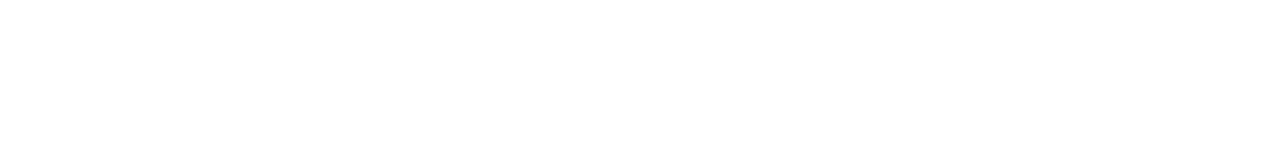
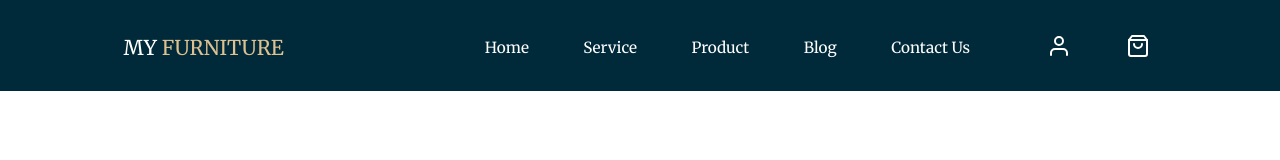
Before and after one commit to agstnvickri/furniture-app, a plain HTML site: page index.html in a window 1280 px wide. Drawn offline with nearby package versions, Linux system fonts and the light colour scheme.

Commit message:
membuat navbar

```diff
--- a/assets/css/style.css
+++ b/assets/css/style.css
@@ -4,7 +4,7 @@
       --color-dark: #323232;
       --color-light: #fff;
 
-      --font-primary: 'Merriweather', sans-serif;
+      --font-primary: 'Merriweather', serif;
       --font-secondary: "Open Sans", sans-serif;
 }
 
@@ -34,11 +34,20 @@ article, aside, details, figcaption, figure,
 footer, header, hgroup, menu, nav, section {
 	display: block;
 }
+* {
+      box-sizing: border-box;
+}
 body {
-	line-height: 1;
+	line-height: 150%;
+      font-family: var(--font-secondary);
+      color: var(--color-dark);
 }
 ol, ul {
 	list-style: none;
+}
+a {
+      text-decoration: none;
+      display: block;
 }
 blockquote, q {
 	quotes: none;
@@ -54,3 +63,93 @@ table {
 }
 
 /* general style css */
+nav {
+      width: 100vw;
+      background: var(--color-primary);
+}
+.container {
+      max-width: 85.375rem;
+      width: 100%;
+      margin: 0 auto;
+      display: flex;
+      flex-direction: column;
+}
+.wrapper {
+      width: inherit;
+      display: flex;
+}
+.menu-item,
+.brand {
+      font-family: var(--font-primary);
+}
+.menu-item {
+      font-size: 1.125rem;
+}
+.brand {
+      font-size: 1.5rem;
+}
+
+
+/* navbar */
+#navbar {
+      padding: 2rem 0 1.5rem;
+}
+#navbar .wrapper {
+      justify-content: space-between;
+      align-items: center;
+}
+#navbar .navigation {
+      display: flex;
+      gap: 4.688rem;
+      align-items: center;
+}
+#navbar .brand {
+      text-transform: uppercase;
+      user-select: none;
+}
+#navbar .brand span {
+      color: var(--color-secondary);
+}
+#navbar .menu-item {
+      display: block;
+      padding: 0.5rem;
+      transition-duration:.3s;
+}
+#navbar .menu-item:hover {
+      color: var(--color-secondary);
+}
+#navbar .toggle {
+      display: none;
+}
+#navbar .navigation-icon,
+#navbar .navigation-menu {
+      display: flex;
+      gap: 3rem;
+}
+#navbar .menu-toggle,
+#navbar .menu-item,
+#navbar .brand {
+      color: var(--color-light);
+}
+
+/* desktop */
+@media screen and (max-width: 1440px) {
+      html {
+            font-size: 85%;
+      }
+      .container {
+            padding-inline: 5%;
+      }
+}
+
+/* full HD */
+@media screen and (max-width: 1024px) {
+      html {
+            font-size: 80%;
+      }
+      #navbar .navigation-icon,
+      #navbar .navigation-menu {
+            display: flex;
+            gap: 1rem;
+      }
+}
--- a/index.html
+++ b/index.html
@@ -7,7 +7,7 @@
       <!-- fonts -->
       <link rel="preconnect" href="https://fonts.googleapis.com">
       <link rel="preconnect" href="https://fonts.gstatic.com" crossorigin>
-      <link href="https://fonts.googleapis.com/css2?family=Merriweather+Sans:ital,wght@0,300..800;1,300..800&family=Open+Sans:ital,wght@0,300..800;1,300..800&display=swap" rel="stylesheet">
+      <link href="https://fonts.googleapis.com/css2?family=Merriweather:ital,wght@0,300;0,400;0,700;0,900;1,300;1,400;1,700;1,900&family=Open+Sans:ital,wght@0,300..800;1,300..800&display=swap" rel="stylesheet">
       <!-- icons -->
       <script src="https://unpkg.com/feather-icons"></script>
       <script src="https://cdn.jsdelivr.net/npm/feather-icons/dist/feather.min.js"></script>
@@ -15,6 +15,33 @@
       <link rel="stylesheet" href="./assets/css/style.css">
 </head>
 <body>
-
+      <!-- navbar -->
+      <nav id="navbar">
+            <div class="container">
+                  <div class="wrapper">
+                        <h2 class="brand">My <span>Furniture</span></h2>
+                        <div class="navigation">
+                              <ul class="navigation-menu">
+                                    <li><a href="#" class="menu-item">Home</a></li>
+                                    <li><a href="#" class="menu-item">Service</a></li>
+                                    <li><a href="#" class="menu-item">Product</a></li>
+                                    <li><a href="#" class="menu-item">Blog</a></li>
+                                    <li><a href="#" class="menu-item">Contact Us</a></li>
+                              </ul>
+                              <ul class="navigation-icon">
+                                    <li><a href="#" class="menu-item"><i data-feather="user"></i></a></li>
+                                    <li><a href="#" class="menu-item"><i data-feather="shopping-bag"></i></a></li>
+                              </ul>
+                        </div>
+                        <div class="toggle">
+                              <i data-feather="menu" class="menu-toggle"></i>
+                        </div>
+                  </div>
+            </div>
+      </nav>
+      <!-- hero -->
+      <script>
+            feather.replace();
+      </script>
 </body>
 </html>
```
